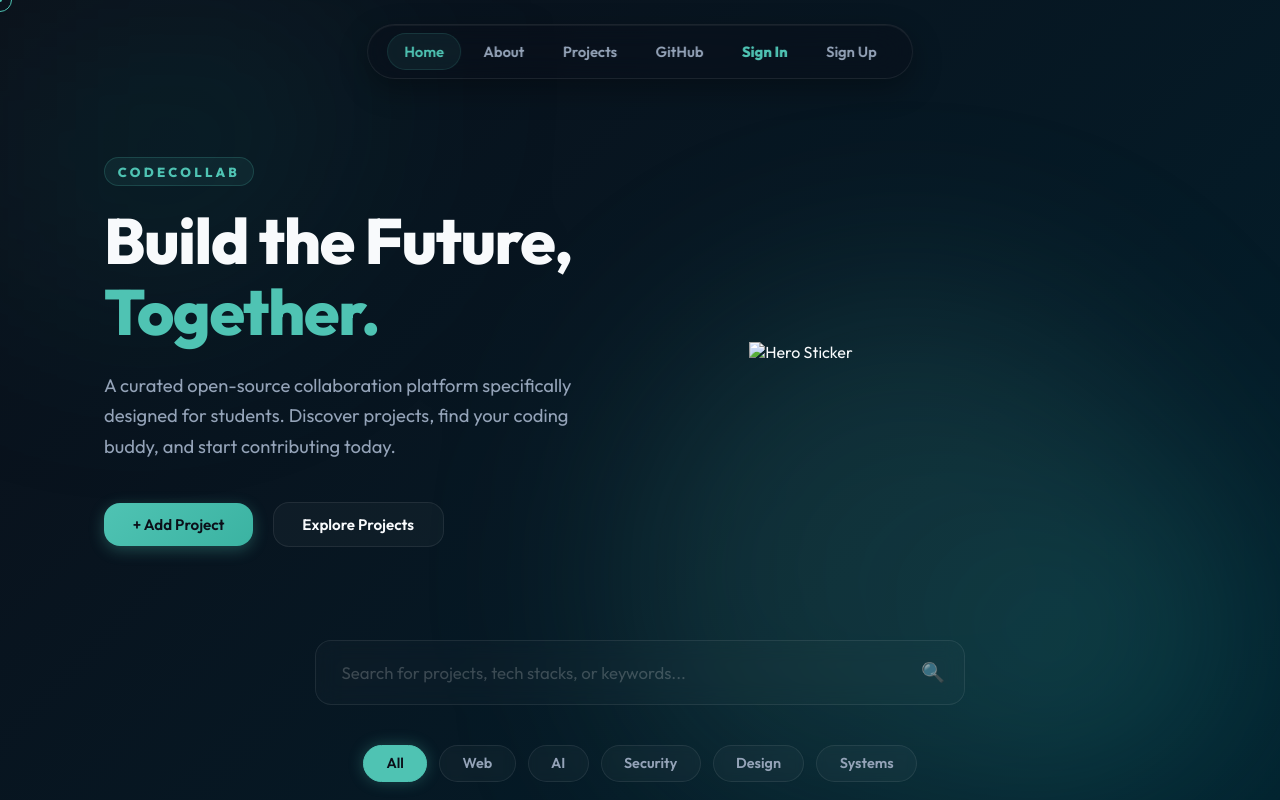
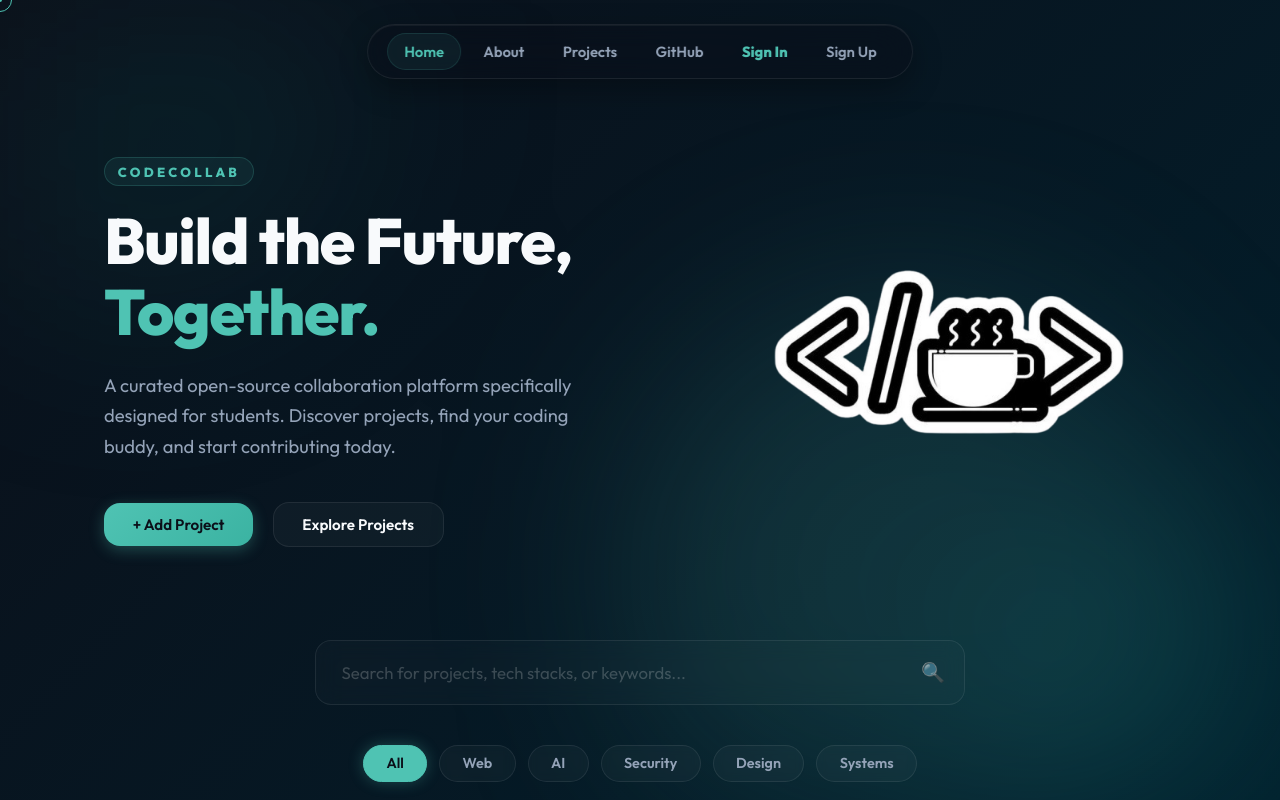
Before and after one commit to DevGoel9906/CODECOLLAB, a website: page index.html in a window 1280 px wide. Shown: the top 800 px of the page. Drawn offline with Linux system fonts and the light colour scheme; no server answers; files whose address does not match are found by name.

Commit message:
Update hero sticker image source in index.html   line 59

```diff
--- a/index.html
+++ b/index.html
@@ -56,7 +56,7 @@
 
             <!-- Right middle column: animated metal shader showcase container -->
             <div class="hero-right reveal" style="animation-delay: 0.2s;">
-    <img src="C:/Users/DELL/.gemini/antigravity-ide/brain/69f9c984-8d24-4111-a827-3d99ab0817ca/hero_sticker_mockup_1782075687063.png" alt="Hero Sticker" class="hero-sticker" style="width:400px;" />
+    <img src="C:/Users/DELL/.gemini/antigravity-ide/brain/69f9c984-8d24-4111-a827-3d99ab0817ca/sticker.png" alt="Hero Sticker" class="hero-sticker" style="width:400px;" />
 </div>
             </div>
 
```
